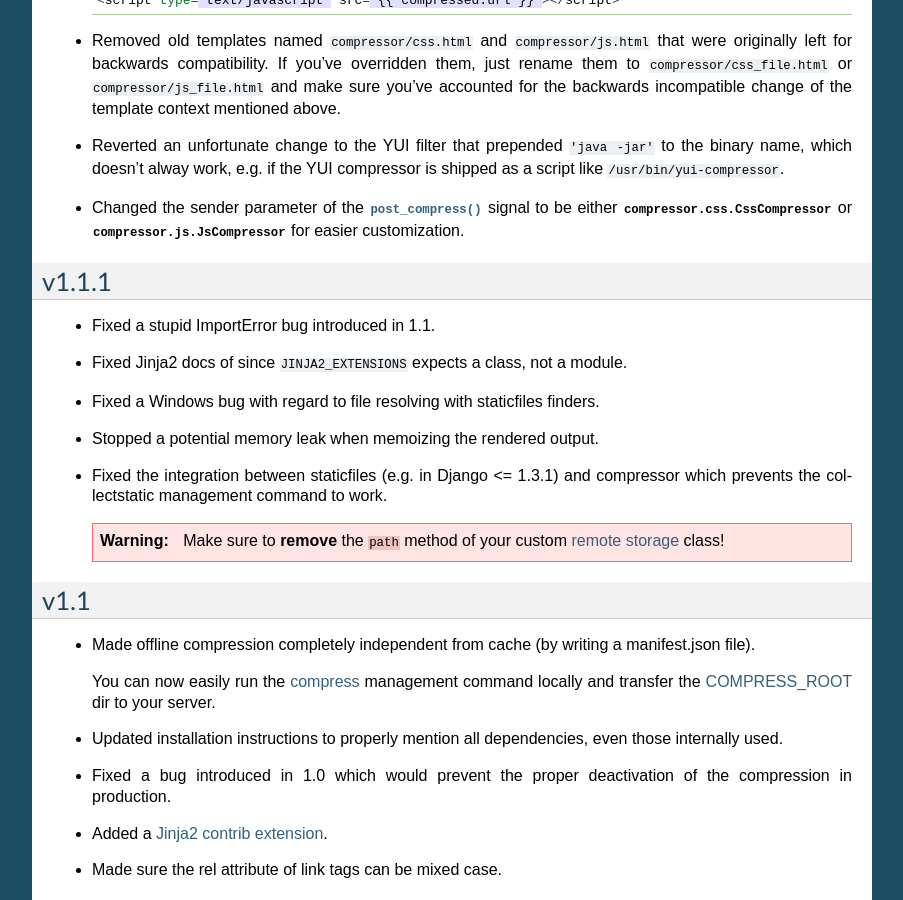
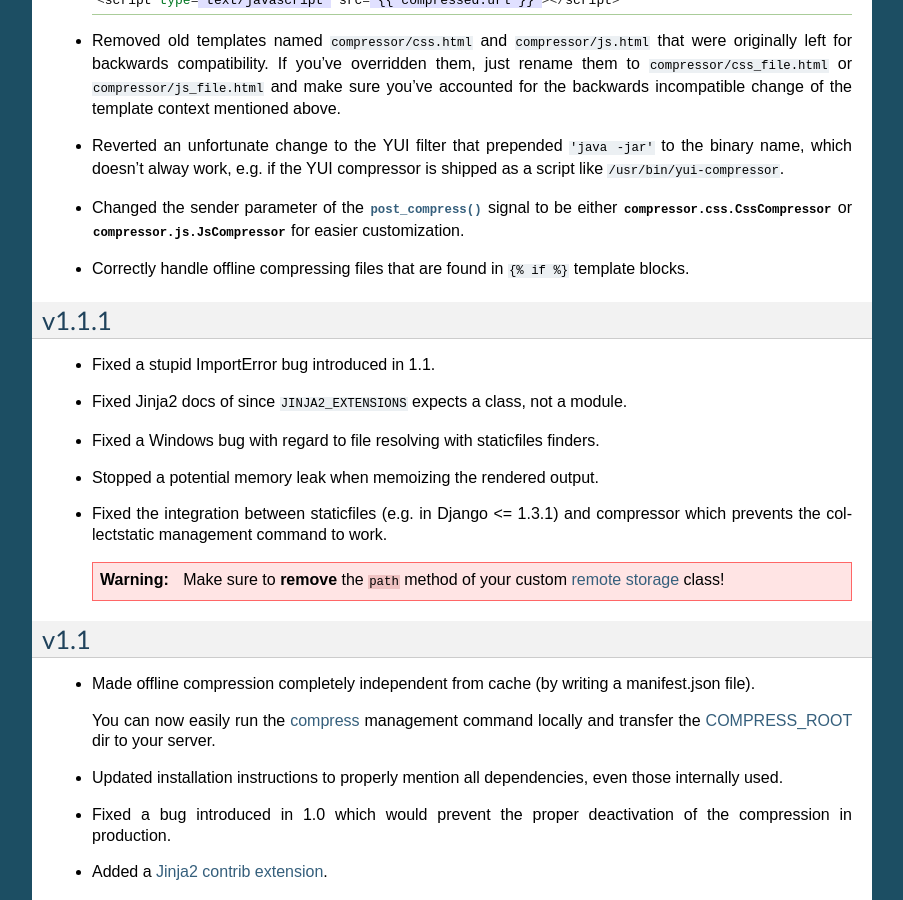
Before and after one commit to django-compressor/django-compressor, a Sphinx documentation site: the page built from docs/changelog.txt, in a window 1280 px wide and 900 px high, scrolled down 544 px. Shown: the whole window, without its empty margins (198-1101 px from the left). Built offline with Sphinx 7.4.7, drawn with Linux system fonts in a browser that asks for light colours.

Commit message:
Added tests and changelog entry for previous commit. Fixes #138.

```diff
--- a/docs/changelog.txt
+++ b/docs/changelog.txt
@@ -41,6 +41,9 @@ v1.2.0
 - Changed the sender parameter of the :func:`~compressor.signals.post_compress`
   signal to be either :class:`compressor.css.CssCompressor` or
   :class:`compressor.js.JsCompressor` for easier customization.
+
+- Correctly handle offline compressing files that are found in ``{% if %}``
+  template blocks.
 
 v1.1.1
 ------
```
Also changed, not shown: 2 other files.
